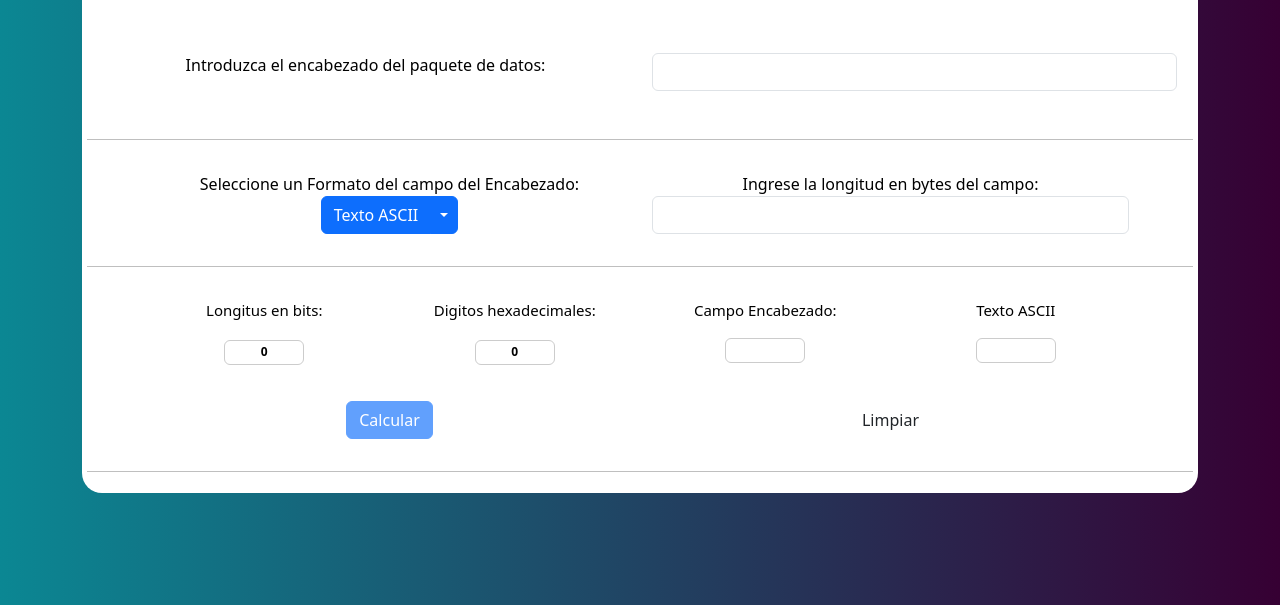
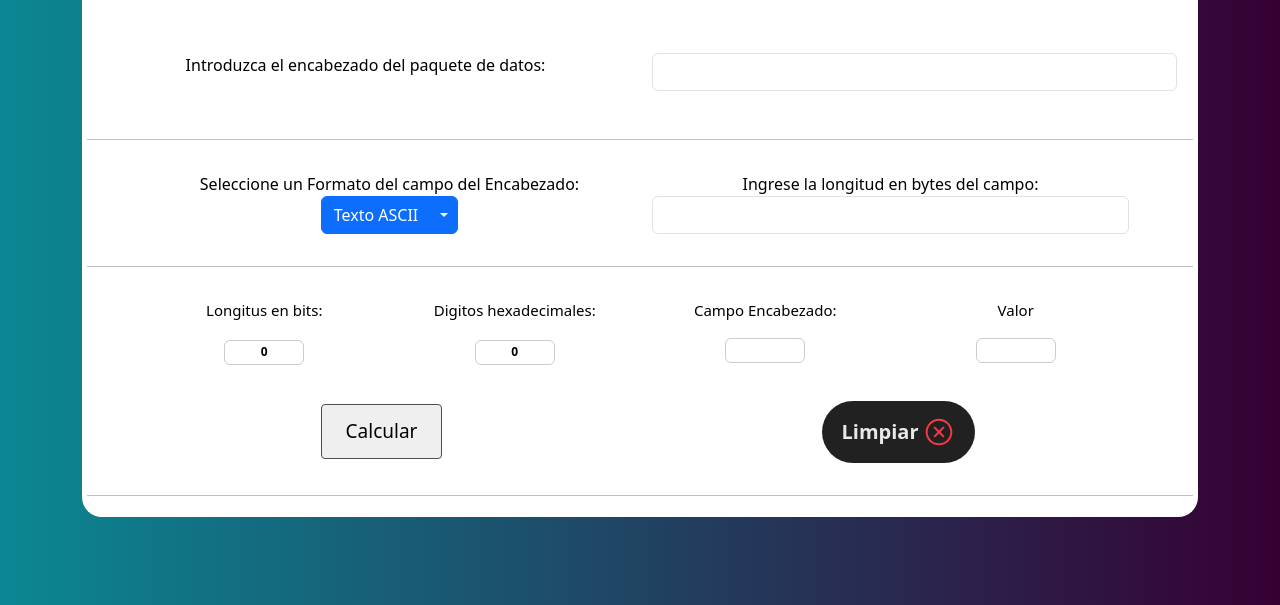
Before and after one commit to CamiloAst/Web, a website: page html/Lab #7/index.html in a window 1280 px wide. Shown: the part 195-800 px from the top of the page. Drawn offline with nearby package versions, Linux system fonts and the light colour scheme.

Commit message:
Cambios a estilos
se añadieron animaciones a botones de cancelar y limpiar

```diff
--- a/html/Lab #7/index.html
+++ b/html/Lab #7/index.html
@@ -79,24 +79,33 @@
                     </div>
                 </div>
             </div>
-            <div class="row mx-1 px-5 py-3">
-                <div class="col-6">
-                    <button class="btn btn-primary" id="calcular">Calcular</button>
+            <div class="row px-5 py-3 justify-content-center">
+                <div class="col d-flex align-items-center justify-content-center">
+                    <button class="buttonC">Calcular</button>
                 </div>
-                <div class="col-6">
-                    <button class="btn btn-secundary" id="limpiar">Limpiar</button>
+                <div class="col d-flex align-items-center justify-content-center">
+                    <button class="button">
+                        <span>Limpiar
+                        </span>
+                        <span>
+                            <svg xmlns="http://www.w3.org/2000/svg" viewBox="0 0 24 24" stroke-miterlimit="2"
+                                stroke-linejoin="round" fill-rule="evenodd" clip-rule="evenodd">
+                                <path fill-rule="nonzero"
+                                    d="m12.002 2.005c5.518 0 9.998 4.48 9.998 9.997 0 5.518-4.48 9.998-9.998 9.998-5.517 0-9.997-4.48-9.997-9.998 0-5.517 4.48-9.997 9.997-9.997zm0 1.5c-4.69 0-8.497 3.807-8.497 8.497s3.807 8.498 8.497 8.498 8.498-3.808 8.498-8.498-3.808-8.497-8.498-8.497zm0 7.425 2.717-2.718c.146-.146.339-.219.531-.219.404 0 .75.325.75.75 0 .193-.073.384-.219.531l-2.717 2.717 2.727 2.728c.147.147.22.339.22.531 0 .427-.349.75-.75.75-.192 0-.384-.073-.53-.219l-2.729-2.728-2.728 2.728c-.146.146-.338.219-.53.219-.401 0-.751-.323-.751-.75 0-.192.073-.384.22-.531l2.728-2.728-2.722-2.722c-.146-.147-.219-.338-.219-.531 0-.425.346-.749.75-.749.192 0 .385.073.531.219z">
+                                </path>
+                            </svg>
+                        </span>
+                    </button>
                 </div>
 
             </div>
             <hr>
         </div>
-
-
-
-        <script src="https://cdn.jsdelivr.net/npm/bootstrap@5.3.3/dist/js/bootstrap.bundle.min.js"
-            integrity="sha384-YvpcrYf0tY3lHB60NNkmXc5s9fDVZLESaAA55NDzOxhy9GkcIdslK1eN7N6jIeHz"
-            crossorigin="anonymous"></script>
-        <script src="script.js"></script>
+    </div>
+    <script src="https://cdn.jsdelivr.net/npm/bootstrap@5.3.3/dist/js/bootstrap.bundle.min.js"
+        integrity="sha384-YvpcrYf0tY3lHB60NNkmXc5s9fDVZLESaAA55NDzOxhy9GkcIdslK1eN7N6jIeHz"
+        crossorigin="anonymous"></script>
+    <script src="script.js"></script>
 </body>
 
 </html>
--- a/html/Lab #7/styles.css
+++ b/html/Lab #7/styles.css
@@ -38,3 +38,137 @@ body {
 p {
     font-size: 15px;
 }
+
+.button {
+    position: relative;
+    display: flex;
+    align-items: center;
+    justify-content: center;
+    gap: 5px;
+    padding: 15px 20px;
+    background-color: #212121;
+    border: none;
+    font: inherit;
+    color: #e8e8e8;
+    font-size: 20px;
+    font-weight: 600;
+    border-radius: 50px;
+    cursor: not-allowed;
+    overflow: hidden;
+    transition: all 0.3s ease cubic-bezier(0.23, 1, 0.320, 1);
+}
+
+.button span {
+    position: relative;
+    z-index: 2;
+    display: flex;
+    align-items: center;
+}
+
+.button::before {
+    position: absolute;
+    content: '';
+    width: 100%;
+    height: 100%;
+    translate: 0 105%;
+    background-color: #F53844;
+    transition: all 0.3s cubic-bezier(0.23, 1, 0.320, 1);
+}
+
+.button svg {
+    width: 32px;
+    height: 32px;
+    fill: #F53844;
+    transition: all 0.3s cubic-bezier(0.23, 1, 0.320, 1);
+}
+
+.button:hover {
+    animation: shake 0.2s linear 1;
+}
+
+.button:hover::before {
+    translate: 0 0;
+}
+
+.button:hover svg {
+    fill: #e8e8e8;
+}
+
+@keyframes shake {
+    0% {
+        rotate: 0deg;
+    }
+
+    33% {
+        rotate: 10deg;
+    }
+
+    66% {
+        rotate: -10deg;
+    }
+
+    100% {
+        rotate: 10deg;
+    }
+}
+
+.buttonC {
+    display: inline-block;
+    padding: 12px 24px;
+    border: 1px solid #4f4f4f;
+    border-radius: 4px;
+    transition: all 0.2s ease-in;
+    position: relative;
+    overflow: hidden;
+    font-size: 19px;
+    cursor: pointer;
+    color: black;
+    z-index: 1;
+}
+
+.buttonC:before {
+    content: "";
+    position: absolute;
+    left: 50%;
+    transform: translateX(-50%) scaleY(1) scaleX(1.25);
+    top: 100%;
+    width: 140%;
+    height: 180%;
+    background-color: rgba(0, 0, 0, 0.05);
+    border-radius: 50%;
+    display: block;
+    transition: all 0.5s 0.1s cubic-bezier(0.55, 0, 0.1, 1);
+    z-index: -1;
+}
+
+.buttonC:after {
+    content: "";
+    position: absolute;
+    left: 55%;
+    transform: translateX(-50%) scaleY(1) scaleX(1.45);
+    top: 180%;
+    width: 160%;
+    height: 190%;
+    background-color: #39bda7;
+    border-radius: 50%;
+    display: block;
+    transition: all 0.5s 0.1s cubic-bezier(0.55, 0, 0.1, 1);
+    z-index: -1;
+}
+
+.buttonC:hover {
+    color: #ffffff;
+    border: 1px solid #39bda7;
+}
+
+.buttonC:hover:before {
+    top: -35%;
+    background-color: #39bda7;
+    transform: translateX(-50%) scaleY(1.3) scaleX(0.8);
+}
+
+.buttonC:hover:after {
+    top: -45%;
+    background-color: #39bda7;
+    transform: translateX(-50%) scaleY(1.3) scaleX(0.8);
+}
```
